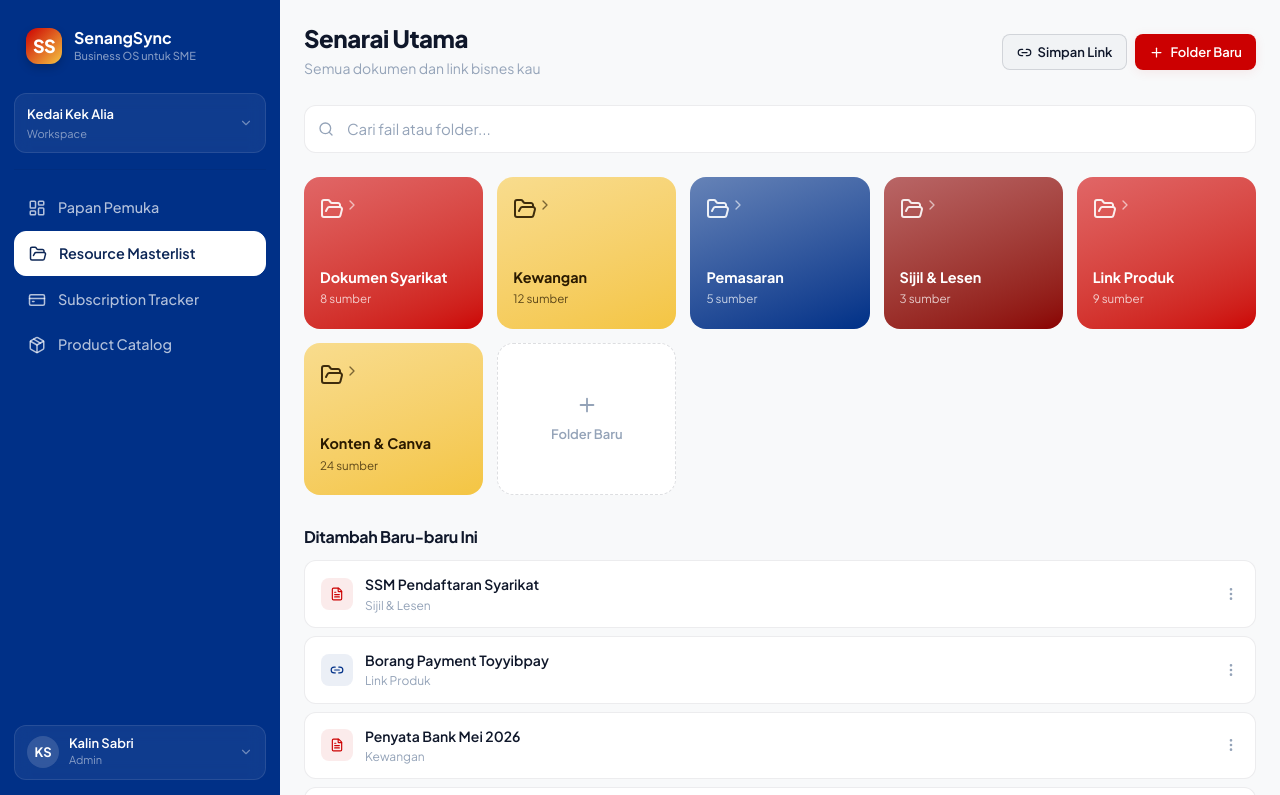
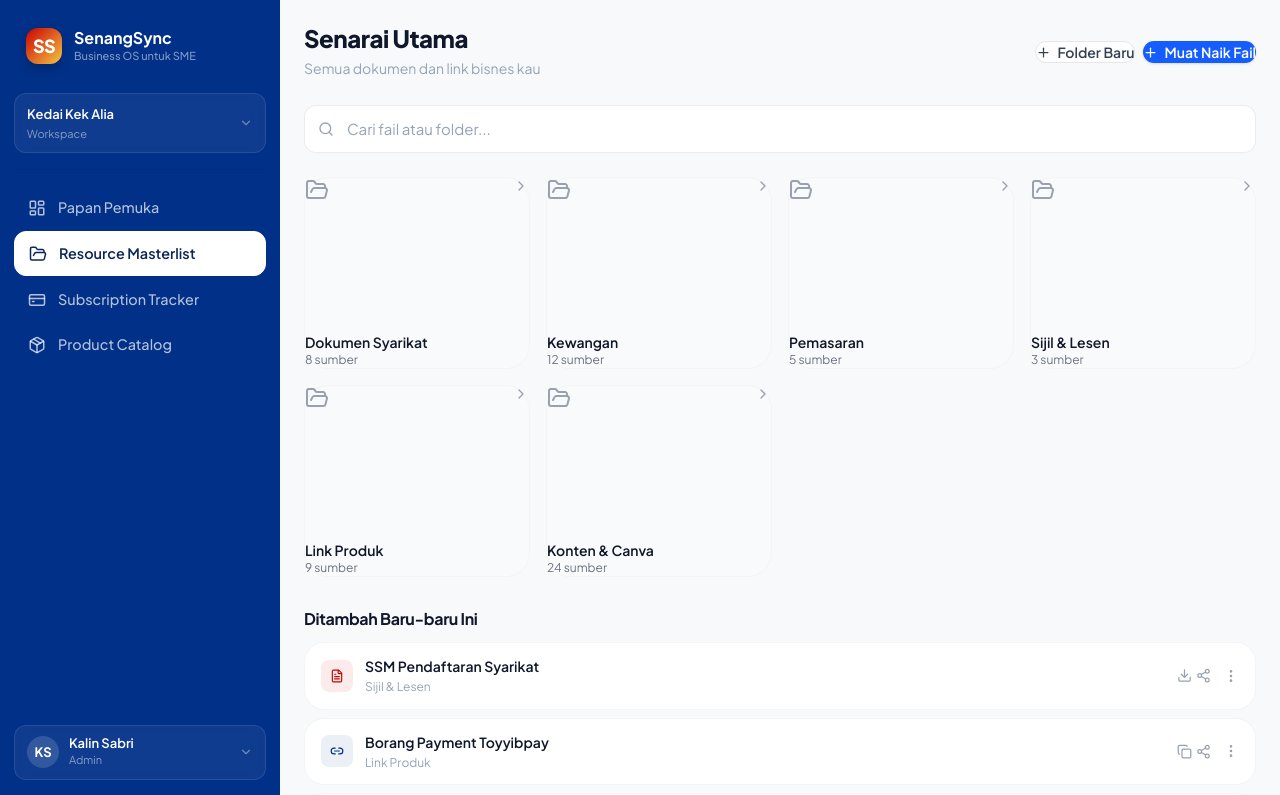
Before and after one commit to kalincreative/senangsync, a Next.js app: page /masterlist in a window 1280 px wide. Shown: the top 795 px of the page. Built offline with nearby package versions, Linux system fonts and the light colour scheme.

Commit message:
feat: refactor Resource Masterlist page with Blue One-Color system

```diff
--- a/app/(app)/masterlist/page.tsx
+++ b/app/(app)/masterlist/page.tsx
@@ -258,13 +258,17 @@ export default function MasterlistPage() {
           </p>
         </div>
         <div style={{ display: "flex", gap: "0.5rem" }}>
-          <button className="btn btn-secondary btn-sm" style={{ gap: "0.375rem" }}>
-            <Link2 size={15} />
-            {copy.masterlist.save_link[lang]}
+          <button
+            className="border border-gray-200 text-gray-700 hover:bg-gray-50 px-3.5 py-1.5 rounded-xl text-sm font-semibold transition-all flex items-center gap-1.5 bg-white"
+          >
+            <Plus size={15} />
+            {lang === "bm" ? "Folder Baru" : "New Folder"}
           </button>
-          <button className="btn btn-primary btn-sm" style={{ gap: "0.375rem" }}>
+          <button
+            className="bg-blue-600 hover:bg-blue-700 text-white px-3.5 py-1.5 rounded-xl text-sm font-semibold transition-all flex items-center gap-1.5 shadow-sm"
+          >
             <Plus size={15} />
-            {copy.masterlist.new_folder[lang]}
+            {lang === "bm" ? "Muat Naik Fail" : "Upload File"}
           </button>
         </div>
       </div>
@@ -311,79 +315,33 @@ export default function MasterlistPage() {
         <div
           style={{
             display: "grid",
-            gridTemplateColumns: "repeat(auto-fill, minmax(160px, 1fr))",
-            gap: "0.875rem",
+            gridTemplateColumns: "repeat(auto-fill, minmax(180px, 1fr))",
+            gap: "1rem",
           }}
         >
           {filteredFolders.map((folder) => (
             <button
               key={folder.id}
-              className={`folder-card ${folder.colorClass}`}
               onClick={() => setActiveFolder(folder)}
+              className="bg-gray-50 border border-gray-100 rounded-2xl p-6 transition-all duration-300 ease-in-out cursor-pointer group hover:bg-blue-600 hover:shadow-lg hover:-translate-y-1 text-left w-full flex flex-col justify-between"
               style={{
-                padding: "1.25rem 1rem",
-                border: "none",
-                textAlign: "left",
-                width: "100%",
                 aspectRatio: "1 / 0.85",
-                display: "flex",
-                flexDirection: "column",
-                justifyContent: "space-between",
               }}
             >
-              <div style={{ display: "flex", alignItems: "flex-start", justifyContent: "space-between" }}>
-                <FolderOpen size={24} style={{ opacity: 0.9 }} />
-                <ChevronRight size={16} style={{ opacity: 0.6 }} />
+              <div className="flex items-start justify-between w-full mb-4">
+                <FolderOpen size={24} className="text-gray-400 group-hover:text-white transition-colors" />
+                <ChevronRight size={16} className="text-gray-400 group-hover:text-white/60 transition-colors" />
               </div>
               <div>
-                <div
-                  style={{
-                    fontSize: "0.9rem",
-                    fontWeight: 700,
-                    lineHeight: 1.3,
-                    marginBottom: "0.25rem",
-                  }}
-                >
+                <div className="text-gray-900 group-hover:text-white font-semibold text-sm transition-colors mb-1">
                   {folder.name}
                 </div>
-                <div style={{ fontSize: "0.725rem", opacity: 0.75 }}>
+                <div className="text-gray-500 group-hover:text-blue-100 text-xs transition-colors">
                   {folder.resourceCount} {copy.masterlist.resources[lang]}
                 </div>
               </div>
             </button>
           ))}
-
-          {/* Add folder card */}
-          <button
-            style={{
-              aspectRatio: "1 / 0.85",
-              display: "flex",
-              flexDirection: "column",
-              alignItems: "center",
-              justifyContent: "center",
-              gap: "0.5rem",
-              background: "var(--color-surface)",
-              border: "1.5px dashed var(--color-border-strong)",
-              borderRadius: "var(--radius-lg)",
-              cursor: "pointer",
-              color: "var(--color-text-muted)",
-              transition: "all var(--transition-fast)",
-              width: "100%",
-            }}
-            onMouseEnter={(e) => {
-              (e.currentTarget as HTMLButtonElement).style.borderColor = "var(--color-primary)";
-              (e.currentTarget as HTMLButtonElement).style.color = "var(--color-primary)";
-            }}
-            onMouseLeave={(e) => {
-              (e.currentTarget as HTMLButtonElement).style.borderColor = "var(--color-border-strong)";
-              (e.currentTarget as HTMLButtonElement).style.color = "var(--color-text-muted)";
-            }}
-          >
-            <Plus size={22} />
-            <span style={{ fontSize: "0.8125rem", fontWeight: 600 }}>
-              {copy.masterlist.new_folder[lang]}
-            </span>
-          </button>
         </div>
       )}
 
@@ -397,22 +355,9 @@ export default function MasterlistPage() {
             {MOCK_RESOURCES.slice(0, 4).map((resource) => (
               <div
                 key={resource.id}
+                className="flex items-center gap-3 bg-white border border-gray-100 rounded-xl cursor-pointer hover:bg-gray-50/80 transition-colors"
                 style={{
-                  display: "flex",
-                  alignItems: "center",
-                  gap: "0.75rem",
                   padding: "0.75rem 1rem",
-                  background: "var(--color-surface)",
-                  border: "1px solid var(--color-border)",
-                  borderRadius: "var(--radius-md)",
-                  cursor: "pointer",
-                  transition: "border-color var(--transition-fast)",
-                }}
-                onMouseEnter={(e) => {
-                  (e.currentTarget as HTMLDivElement).style.borderColor = "var(--color-border-strong)";
-                }}
-                onMouseLeave={(e) => {
-                  (e.currentTarget as HTMLDivElement).style.borderColor = "var(--color-border)";
                 }}
               >
                 <div
@@ -450,7 +395,50 @@ export default function MasterlistPage() {
                     {MOCK_FOLDERS.find((f) => f.id === resource.folderId)?.name}
                   </div>
                 </div>
-                <MoreVertical size={16} color="var(--color-text-muted)" />
+
+                {/* Quick Actions Group */}
+                <div className="flex items-center gap-1 mr-1">
+                  {resource.type === "link" ? (
+                    <button
+                      className="p-2 rounded-lg text-gray-400 hover:text-blue-600 hover:bg-gray-100 transition-colors"
+                      title={lang === "bm" ? "Salin Pautan" : "Copy Link"}
+                      onClick={(e) => {
+                        e.stopPropagation();
+                      }}
+                    >
+                      <Copy size={15} />
+                    </button>
+                  ) : (
+                    <button
+                      className="p-2 rounded-lg text-gray-400 hover:text-blue-600 hover:bg-gray-100 transition-colors"
+                      title={lang === "bm" ? "Muat Turun" : "Download"}
+                      onClick={(e) => {
+                        e.stopPropagation();
+                      }}
+                    >
+                      <Download size={15} />
+                    </button>
+                  )}
+
+                  <button
+                    className="p-2 rounded-lg text-gray-400 hover:text-green-500 hover:bg-green-50 transition-colors"
+                    title={lang === "bm" ? "Kongsi WhatsApp" : "Share WhatsApp"}
+                    onClick={(e) => {
+                      e.stopPropagation();
+                    }}
+                  >
+                    <Share2 size={15} />
+                  </button>
+                </div>
+
+                <button
+                  className="p-2 rounded-lg text-gray-400 hover:bg-gray-100 transition-colors"
+                  onClick={(e) => {
+                    e.stopPropagation();
+                  }}
+                >
+                  <MoreVertical size={16} />
+                </button>
               </div>
             ))}
           </div>
```
